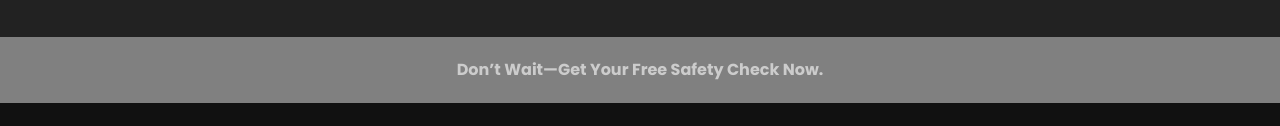
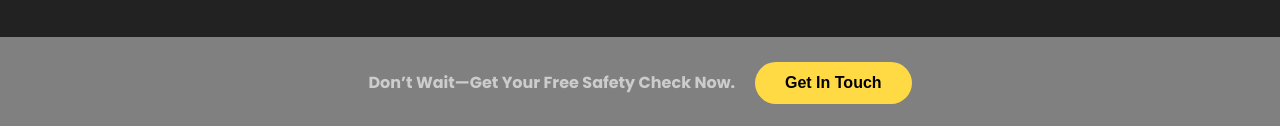
Before and after one commit to growvyne/landingpage, a plain HTML site: page index.html in a window 1280 px wide. Shown: the part 6797-6923 px from the top of the page. Drawn offline with nearby package versions, Linux system fonts and the light colour scheme.

Commit message:
update  new updates in code

```diff
--- a/index.html
+++ b/index.html
@@ -373,6 +373,11 @@
 <!-- CTA -->
 <div class="cta-banner" style="background-color: grey;padding:20px; display:flex; justify-content:center; align-items:center; color:#ccc;">
   <h5 style="text-align:center; margin:0; font-size:clamp(0.9rem, 2.5vw, 1rem);">Don’t Wait—Get Your Free Safety Check Now.</h5>
+  <br>
+  <br>
+   <div style="margin-left:20px;">
+    <button class="cta-btn" onclick="document.querySelector('.form-container').scrollIntoView({behavior:'smooth'})">Get In Touch</button>
+   </div>
 </div>
 
 <!-- Footer -->
--- a/style.css
+++ b/style.css
@@ -1,6 +1,13 @@
 
   * {
     box-sizing: border-box;
+
+  }
+  .body, html {
+    margin: 0;
+    padding: 0;
+    scroll-behavior: smooth;
+
   }
 
 .clients-section {
```
